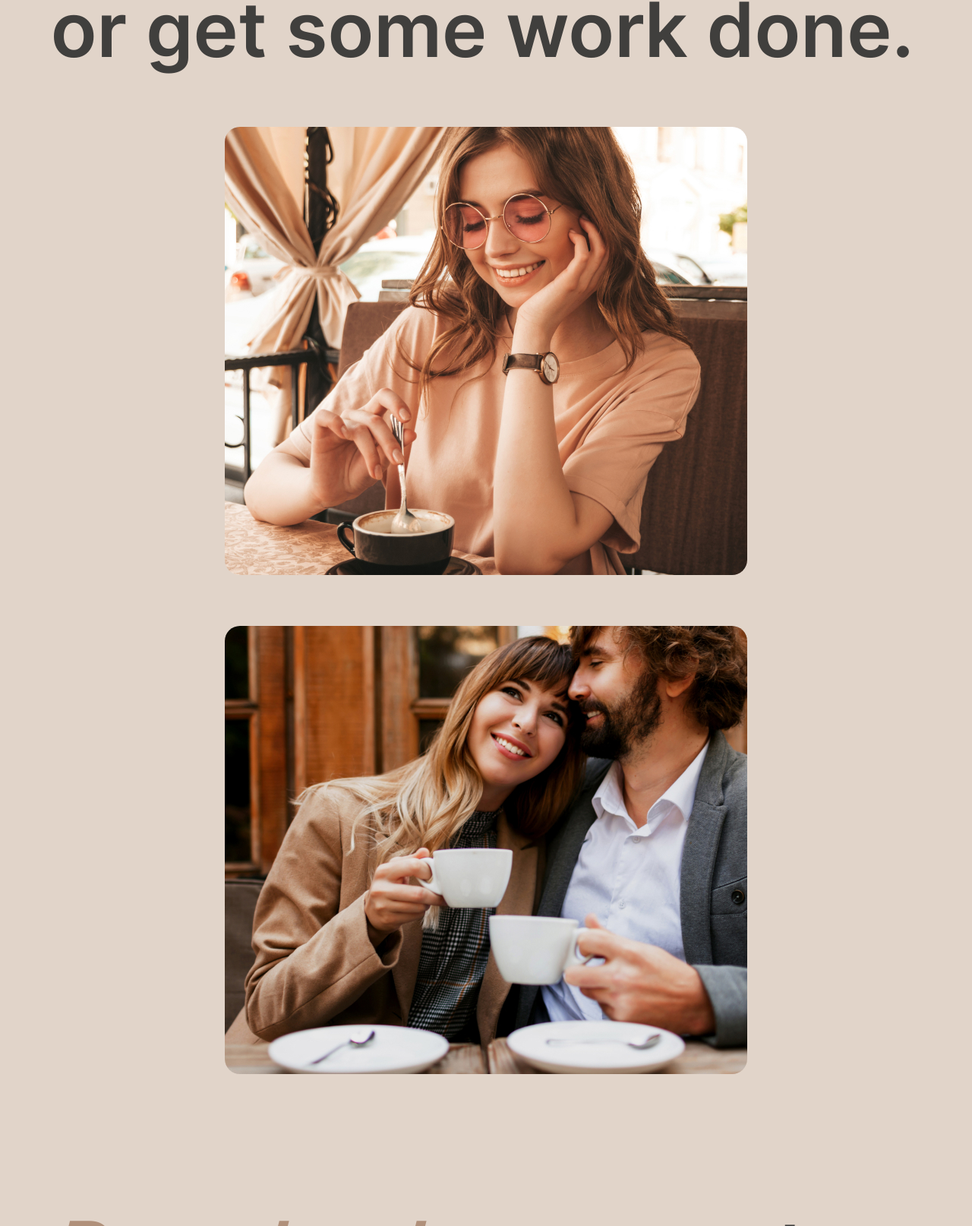
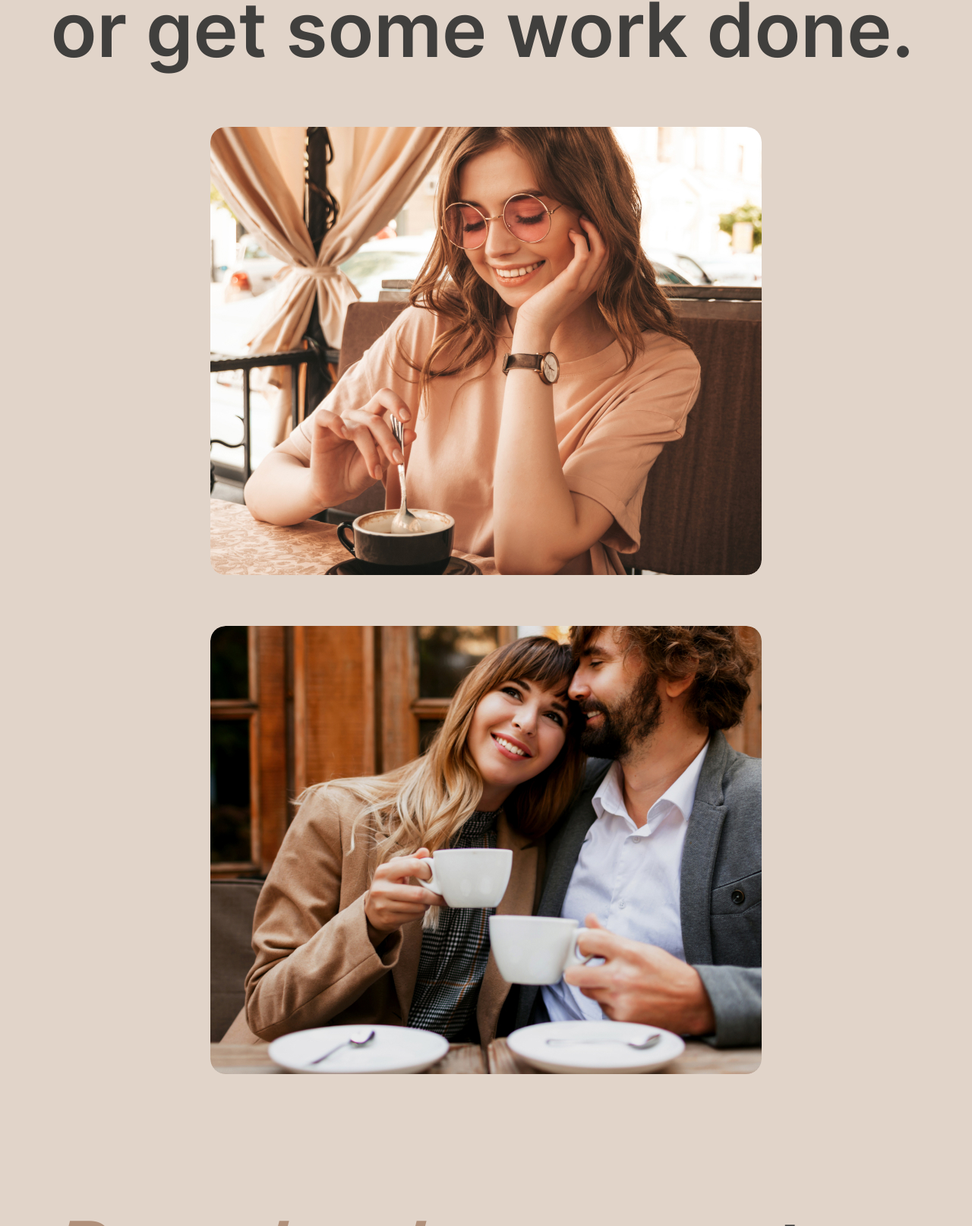
Before and after one commit to AlekseiPan/portfolio_project_5, a website: page source/index.html in a window 1280 px wide. Shown: the part 3678-5292 px from the top of the page at 76% size. Drawn offline with nearby package versions, Linux system fonts and the light colour scheme; files that its build step writes are made by us from their sources; files whose address does not match are found by name.

Commit message:
Change of pictures's plugging for About

```diff
--- a/package.json
+++ b/package.json
@@ -45,7 +45,7 @@
     "gulp-plumber": "1.2.1",
     "gulp-postcss": "9.0.1",
     "gulp-sass": "5.1.0",
-    "gulp-sharp-responsive": "0.4.1",
+    "gulp-sharp-responsive": "^0.4.1",
     "gulp-stacksvg": "3.0.0",
     "gulp-svgmin": "4.1.0",
     "linthtml-config-htmlacademy": "1.0.15",
--- a/source/index.html
+++ b/source/index.html
@@ -225,10 +225,34 @@
           work done.
         </p>
         <ul class="about__list">
-          <li class="about__item about__item--first"></li>
-          <li class="about__item about__item--second"></li>
-          <li class="about__item about__item--third"></li>
-          <li class="about__item about__item--fourth"></li>
+          <li class="about__item about__item--first">
+            <img
+              class="about__photo"
+              src="images/about-1.jpg"
+              alt="Interior and furnishing of Coffee House"
+            />
+          </li>
+          <li class="about__item about__item--second">
+            <img
+              class="about__photo"
+              src="images/about-2.jpg"
+              alt="Interior and furnishing of Coffee House"
+            />
+          </li>
+          <li class="about__item about__item--third">
+            <img
+              class="about__photo"
+              src="images/about-3.jpg"
+              alt="Interior and furnishing of Coffee House"
+            />
+          </li>
+          <li class="about__item about__item--fourth">
+            <img
+              class="about__photo"
+              src="images/about-4.jpg"
+              alt="Interior and furnishing of Coffee House"
+            />
+          </li>
         </ul>
       </section>
 
--- a/source/styles/blocks/about.scss
+++ b/source/styles/blocks/about.scss
@@ -37,10 +37,11 @@
   height: 590px;
   margin-right: auto;
   margin-left: auto;
-  background-color: $background-container;
-  background-repeat: no-repeat;
-  background-position: center center;
-  transition: background-size 3.7s ease-in-out;
+  overflow: hidden;
+  // background-color: $background-container;
+  // background-repeat: no-repeat;
+  // background-position: center center;
+  // transition: background-size 3.7s ease-in-out;
 
   &:not(:last-child) {
     margin-bottom: 40rem;
@@ -51,17 +52,21 @@
     display: none;
   }
 
-  &:hover {
-    background-size: auto 650px;
+  // &:hover {
+  //   background-size: auto 650px;
+  // }
+
+  @media (min-width: $tablet-width) {
+    width: 688rem;
+    height: 590px;
+
+    // &:hover {
+    //   background-size: 688px auto;
+    // }
   }
 
-  @media (min-width: $tablet-width) {
-    width: 688px;
-    height: 590px;
-
-    &:hover {
-      background-size: 688px auto;
-    }
+  @media (min-width: 806px) {
+    width: 726px;
   }
 
   @media (min-width: $desktop-width) {
@@ -85,44 +90,48 @@
       grid-row: 2/4;
     }
 
-    &:hover {
-      background-size: 660px auto;
-    }
+    // &:hover {
+    //   background-size: 660px auto;
+    // }
   }
 }
 
-.about__item--first {
-  background-image: url("../../images/about-1.jpg");
+// .about__item--first {
+//   background-image: url("../../images/about-1.jpg");
+// }
+
+// .about__item--second {
+//   background-image: url("../../images/about-2.jpg");
+// }
+
+// .about__item--third {
+//   background-image: url("../../images/about-3.jpg");
+// }
+
+// .about__item--fourth {
+//   background-image: url("../../images/about-4.jpg");
+// }
+
+.about__photo {
+  width: 348rem;
+  height: 100%;
+  object-fit: none;
+  border-radius: 20px;
+  transition: transform 0.3s ease;
+
+  @media (min-width: $tablet-width) {
+    width: 688rem;
+  }
+
+  @media (min-width: 806px) {
+    width: 726px;
+  }
+
+  @media (min-width: $desktop-width) {
+    width: 660rem;
+  }
 }
 
-.about__item--second {
-  background-image: url("../../images/about-2.jpg");
+.about__photo:hover {
+  transform: scale(1.1);
 }
-
-.about__item--third {
-  background-image: url("../../images/about-3.jpg");
-}
-
-.about__item--fourth {
-  background-image: url("../../images/about-4.jpg");
-}
-
-// .about__photo {
-//   width: 348rem;
-//   height: 100%;
-//   object-fit: none;
-//   border-radius: 20px;
-//   transition: transform 0.3s ease;
-
-//   @media (min-width: $tablet-width) {
-//     width: 688rem;
-//   }
-
-//   @media (min-width: 806px) {
-//     width: 726px;
-//   }
-
-//   @media (min-width: $desktop-width) {
-//     width: 660rem;
-//   }
-// }
```
Also changed, not shown: 1 other file.
